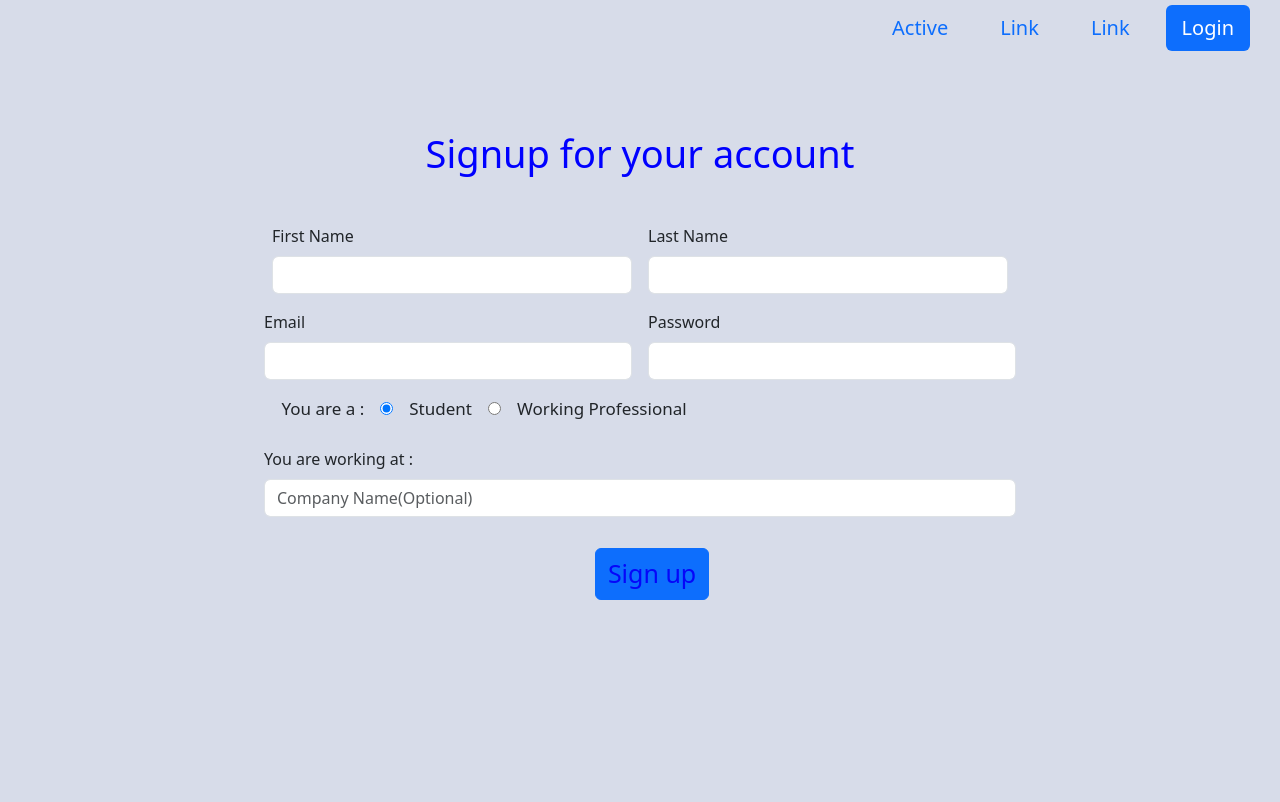
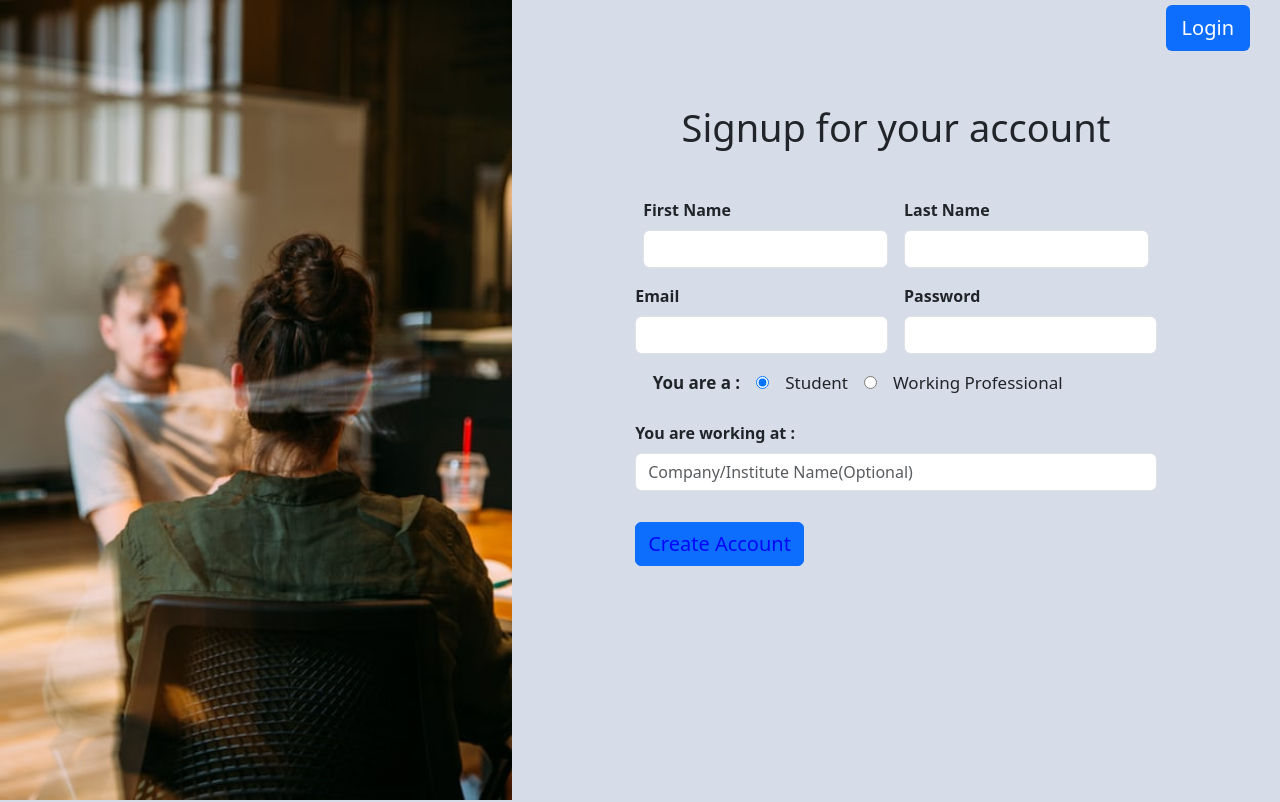
Before and after one commit to HemantShankar/Insights, a React (Create React App) app: page / in a window 1280 px wide. Shown: the top 802 px of the page. Built offline with nearby package versions, Linux system fonts and the light colour scheme.

Commit message:
updated login and signup pages. Created Home Page

```diff
--- a/src/App.js
+++ b/src/App.js
@@ -1,6 +1,5 @@
 import './App.css';
-import Header_login from './MyComponents/Header_login.jsx';
-import Header_signup from './MyComponents/Header_signup.jsx';
+import Home from './MyComponents/Home.jsx';
 import Navbar from './MyComponents/Navbar.jsx';
 import Login from './MyComponents/Login.jsx';
 import Signup from './MyComponents/Signup.jsx';
@@ -9,12 +8,11 @@ import Footer from './MyComponents/Footer.jsx';
 function App() {
   return (
     <>
-    {/* <Header_login /> */}
-    <Header_signup />
+    {/* <Home/> */}
     {/* <Navbar/> */}
     {/* <Login /> */}
     <Signup/>
-    <Footer/>
+    {/* <Footer/> */}
     </>
 
   );
--- a/src/MyComponents/Header_login.jsx
+++ /dev/null
@@ -1,21 +0,0 @@
-import React from 'react'
-
-const Header_login = () => {
-    return (
-        <ul className="nav nav-pills">
-            <li className="nav-item">
-                <a className="nav-link" href="#">Active</a>
-            </li>
-            <li className="nav-item">
-                <a className="nav-link" href="#">Link</a>
-            </li>
-            <li className="nav-item">
-                <a className="nav-link" href="#">Link</a>
-            </li>
-            <li className="nav-item-signup ">
-                <a className="nav-link active" aria-current="page" href="#">Sign Up</a>
-            </li>
-        </ul>
-)}
-
-export default Header_login
--- a/src/MyComponents/Header_signup.jsx
+++ /dev/null
@@ -1,21 +0,0 @@
-import React from 'react'
-
-const Header_signup = () => {
-    return (
-        <ul className="nav nav-pills">
-            <li className="nav-item">
-                <a className="nav-link" href="#">Active</a>
-            </li>
-            <li className="nav-item">
-                <a className="nav-link" href="#">Link</a>
-            </li>
-            <li className="nav-item">
-                <a className="nav-link" href="#">Link</a>
-            </li>
-            <li className="nav-item-signup ">
-                <a className="nav-link active" aria-current="page" href="#">Login</a>
-            </li>
-        </ul>
-)}
-
-export default Header_signup
--- /dev/null
+++ b/src/MyComponents/Home.jsx
@@ -0,0 +1,11 @@
+import React from 'react'
+
+const Home = () => {
+  return (
+    <div>
+        <p>This is a Home Page</p>
+    </div>
+  )
+}
+
+export default Home
--- a/src/MyComponents/Login.jsx
+++ b/src/MyComponents/Login.jsx
@@ -1,9 +1,26 @@
 import React from 'react'
+import Bg_image from "./Interview.jpeg"
 
 const login = () => {
     return (
-        <div className="flex min-h-full items-center justify-center py-12 px-4 sm:px-6 lg:px-8">
-            <div className="w-full max-w-md space-y-8">
+        <>
+            <div className="right-content">
+                <ul className="nav nav-pills">
+                    {/* <li className="nav-item">
+                        <a className="nav-link" href="#">Active</a>
+                    </li>
+                    <li className="nav-item">
+                        <a className="nav-link" href="#">Link</a>
+                    </li>
+                    <li className="nav-item">
+                        <a className="nav-link" href="#">Link</a>
+                    </li> */}
+                    <li className="nav-item-signup ">
+                        <a className="nav-link active" aria-current="page" href="#">Sign Up</a>
+                    </li>
+                </ul>
+                <div className="login-form">
+                    <div className="in-form">
                         <div>
                             <img className="mx-auto h-12 w-auto" src="https://tailwindui.com/img/logos/mark.svg?color=indigo&shade=600" alt="Your Company" />
                             <h2 className="mt-6 text-center text-3xl font-bold tracking-tight text-gray-900">Login to your account</h2>
@@ -49,6 +66,12 @@ const login = () => {
                         </form>
                     </div>
                 </div>
+            </div>
+
+            <div className="left-content">
+                <img className="image-interview" src={Bg_image} alt="Your Company" />
+            </div>
+        </>
     )
 }
 
--- a/src/MyComponents/MyComponents.css
+++ b/src/MyComponents/MyComponents.css
@@ -42,19 +42,39 @@
     font-size: 20px;
 }
 
+.right-content{
+    width: 60%;
+    height: 100vh;
+    float: right;
+}
+
+.left-content{
+    width: 40%;
+    /* float: left; */
+}
+
+.image-interview{
+    width: 100%;
+    height: 100vh;
+}
+
 .Signup_heading{
     font-size: 38px;
     text-align: center;
-    text-decoration: solid;
-    color: blue;
+    font-weight: 500;
+    /* color: blue; */
     margin-bottom: 15px;
 }
 
 #form_signup{
-    width: 60%;
-    margin-left: 20%;
+    margin-right: 15%;
+    margin-left: 15%;
     margin-top: 5%;
     justify-content: center;
+}
+
+.form-label{
+    font-weight: 700;
 }
 
 .form-check{
@@ -62,9 +82,15 @@
 }
 
 #submit_button{
-    font-size: 25px;
+    font-size: 20px;
     align-items: center;
     margin-top: 15px;
-    margin-left: 44%;
+    /* margin-left: 40%; */
     color: rgb(6, 6, 249);
 }
+
+.login-form{
+    margin-left: 22%;
+    margin-right: 22%;
+    margin-top: 15%;
+}
--- a/src/MyComponents/Signup.jsx
+++ b/src/MyComponents/Signup.jsx
@@ -1,7 +1,24 @@
 import React from 'react'
+import Bg_image from "./Interview.jpeg"
 
 const Signup = () => {
     return (
+        <>
+            <div className="right-content">
+                <ul className="nav nav-pills">
+                    {/* <li className="nav-item">
+                        <a className="nav-link" href="#">Active</a>
+                    </li>
+                    <li className="nav-item">
+                        <a className="nav-link" href="#">Link</a>
+                    </li>
+                    <li className="nav-item">
+                        <a className="nav-link" href="#">Link</a>
+                    </li> */}
+                    <li className="nav-item-signup ">
+                        <a className="nav-link active" aria-current="page" href="#">Login</a>
+                    </li>
+                </ul>
                 <form className="row g-3" id='form_signup'>
                     <h2 className='Signup_heading'>Signup for your account</h2>
                     <div className="row g-3">
@@ -25,11 +42,11 @@ const Signup = () => {
 
                     <div className="form-check">
                         <label htmlFor="inputprofession" className="form-label">You are a :</label>
-                <input className="form-check-input-1 mx-3" type="radio" name="flexRadioDefault" id="flexRadioDefault2" checked/>
+                        <input className="form-check-input-1 mx-3" type="radio" name="flexRadioDefault" id="flexRadioDefault2" checked />
                         <label className="form-check-label" for="flexRadioDefault2">
                             Student
                         </label>
-                <input className="form-check-input-2 mx-3" type="radio" name="flexRadioDefault" id="flexRadioDefault1"/>
+                        <input className="form-check-input-2 mx-3" type="radio" name="flexRadioDefault" id="flexRadioDefault1" />
                         <label className="form-check-label" for="flexRadioDefault1">
                             Working Professional
                         </label>
@@ -37,7 +54,7 @@ const Signup = () => {
 
                     <div className="col-12">
                         <label htmlFor="inputAddress" className="form-label">You are working at :</label>
-                <input type="text" className="form-control" id="inputAddress" placeholder="Company Name(Optional)"/>
+                        <input type="text" className="form-control" id="inputAddress" placeholder="Company/Institute Name(Optional)" />
                     </div>
                     {/* <div className="col-12">
                 <label htmlFor="inputAddress" className="form-label">Address</label>
@@ -71,9 +88,15 @@ const Signup = () => {
                 </div>
             </div> */}
                     <div className="col-12" >
-                <button type="submit" className="btn btn-primary" id='submit_button'>Sign up</button>
+                        <button type="submit" className="btn btn-primary" id='submit_button'>Create Account</button>
                     </div>
                 </form>
+            </div>
+
+            <div className="left-content">
+                <img className="image-interview" src={Bg_image} alt="Your Company" />
+            </div>
+        </>
     )
 }
 
```
Also changed, not shown: src/MyComponents/Interview.jpeg (added), src/wecell.png (deleted). Lines whose indentation alone changed are shown as unchanged.
